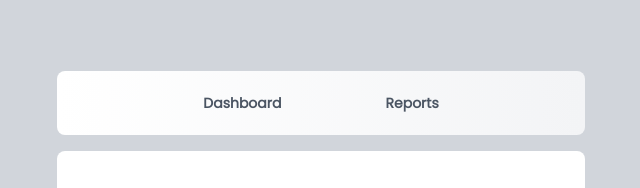
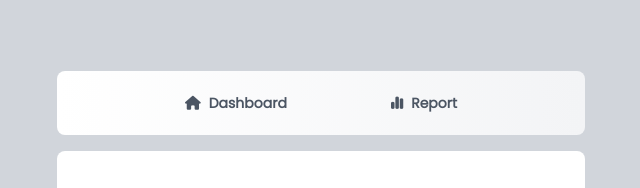
Before and after one commit to adgator101/Expense-Tracker, a website: page index.html in a window 1280 px wide. Shown: the top 188 px of the page, 319-959 px from the left. Drawn offline with nearby package versions, Linux system fonts and the light colour scheme; files that its build step writes are made by us from their sources.

Commit message:
Added icons in navbar

```diff
--- a/index.html
+++ b/index.html
@@ -9,6 +9,10 @@
       href="https://fonts.googleapis.com/css?family=Poppins"
       rel="stylesheet"
     />
+    <script
+      src="https://kit.fontawesome.com/bed699dc9b.js"
+      crossorigin="anonymous"
+    ></script>
   </head>
 
   <body>
@@ -22,16 +26,18 @@
           <ul class="flex space-x-1 md:space-x-6">
             <li>
               <button
-                class="tab-button-dashboard rounded-lg px-6 py-2.5 font-semibold text-gray-600 transition duration-200 md:px-10"
+                class="tab-button-dashboard flex items-center gap-2 rounded-lg px-6 py-2.5 font-semibold text-gray-600 transition duration-200 md:px-10"
               >
-                Dashboard
+                <i class="fa-solid fa-house"></i>
+                <p>Dashboard</p>
               </button>
             </li>
             <li>
               <button
-                class="tab-button-report rounded-lg px-6 py-2.5 font-semibold text-gray-600 transition duration-200 md:px-10"
+                class="tab-button-report flex items-center gap-2 rounded-lg px-6 py-2.5 font-semibold text-gray-600 transition duration-200 md:px-10"
               >
-                Reports
+                <i class="fa-solid fa-chart-simple"></i>
+                <p>Report</p>
               </button>
             </li>
           </ul>
```
